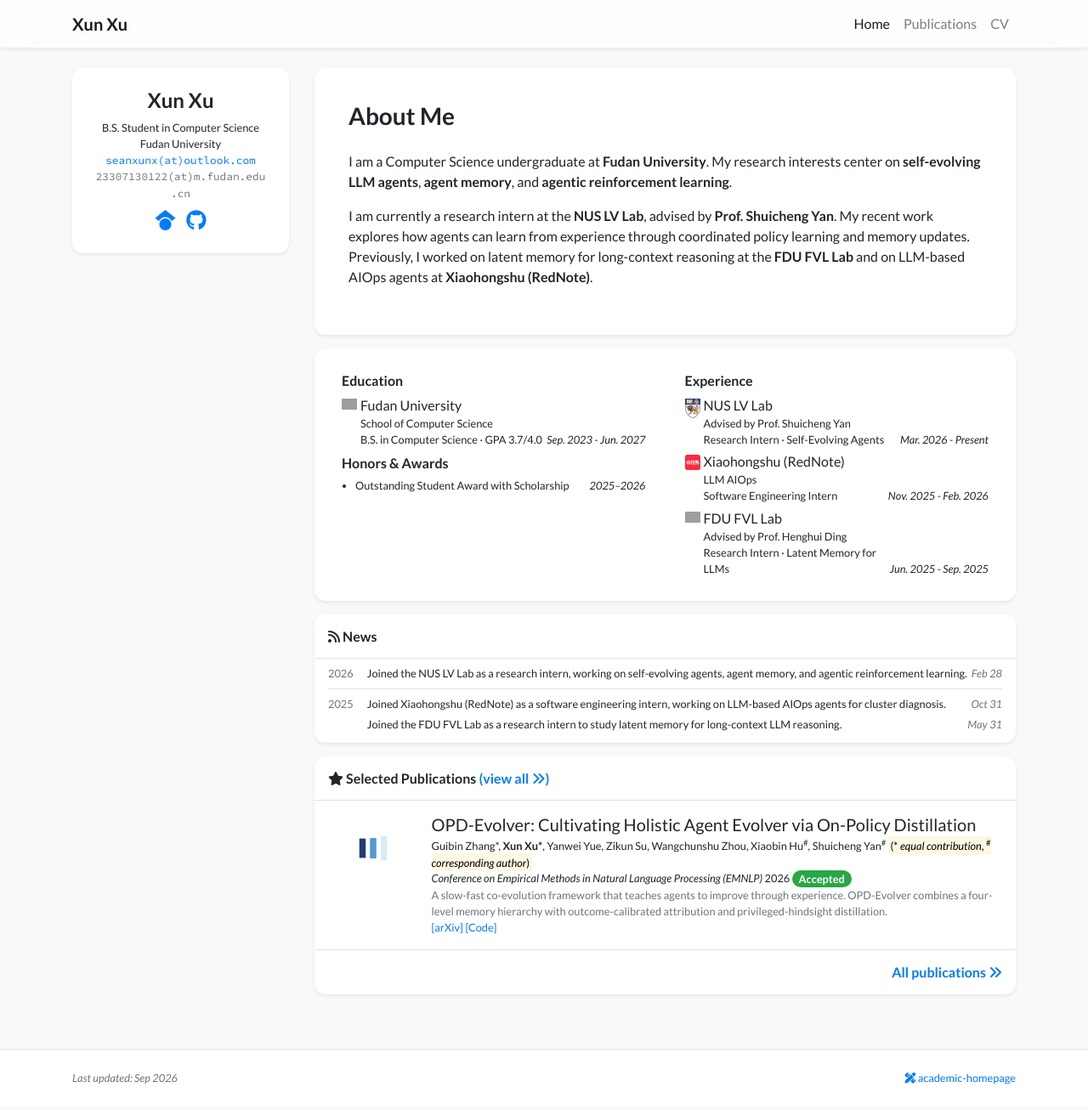
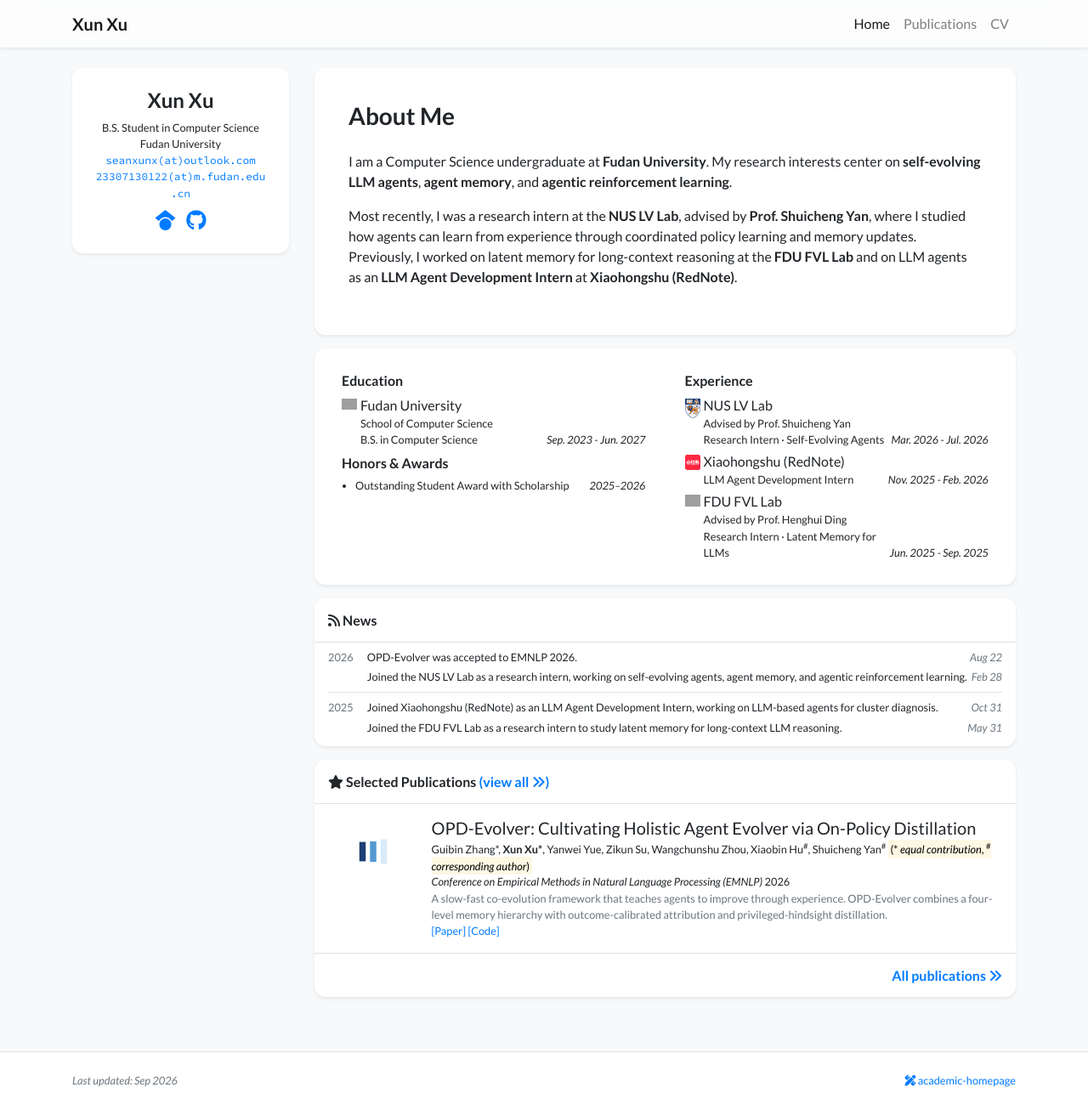
Before and after one commit to SeanXunX/seanxunx.github.io, a Jekyll site: the page built from index.html, in a window 1280 px wide and 1306 px high. Shown: the whole window at 85% size. Built offline with Jekyll 4.4.1, drawn with Linux system fonts in a browser that asks for light colours; nearby versions of some CDN libraries; a style sheet for code colours, icons or effects is not loaded; grey boxes are pictures that could not be loaded.

Commit message:
Update profile and publication details

```diff
--- a/_data/profile.yml
+++ b/_data/profile.yml
@@ -24,10 +24,10 @@
     <strong>self-evolving LLM agents</strong>, <strong>agent memory</strong>, and <strong>agentic reinforcement learning</strong>.
   </p>
   <p>
-    I am currently a research intern at the <strong>NUS LV Lab</strong>, advised by <strong>Prof. Shuicheng Yan</strong>.
-    My recent work explores how agents can learn from experience through coordinated policy learning and memory updates.
+    Most recently, I was a research intern at the <strong>NUS LV Lab</strong>, advised by <strong>Prof. Shuicheng Yan</strong>,
+    where I studied how agents can learn from experience through coordinated policy learning and memory updates.
     Previously, I worked on latent memory for long-context reasoning at the <strong>FDU FVL Lab</strong> and on
-    LLM-based AIOps agents at <strong>Xiaohongshu (RedNote)</strong>.
+    LLM agents as an <strong>LLM Agent Development Intern</strong> at <strong>Xiaohongshu (RedNote)</strong>.
   </p>
 
 # Add a portrait here when you have a preferred academic headshot.
@@ -37,7 +37,7 @@
 - name: Fudan University
   logo: /assets/images/badges/Fudan_University_Logo.svg
   dept: School of Computer Science
-  position: B.S. in Computer Science · GPA 3.7/4.0
+  position: B.S. in Computer Science
   date: Sep. 2023 - Jun. 2027
 
 experience:
@@ -45,11 +45,10 @@
   logo: /assets/images/badges/nus.png
   dept: Advised by Prof. Shuicheng Yan
   position: Research Intern · Self-Evolving Agents
-  date: Mar. 2026 - Present
+  date: Mar. 2026 - Jul. 2026
 - name: Xiaohongshu (RedNote)
   logo: /assets/images/badges/xiaohongshu-seeklogo.svg
-  dept: LLM AIOps
-  position: Software Engineering Intern
+  position: LLM Agent Development Intern
   date: Nov. 2025 - Feb. 2026
 - name: FDU FVL Lab
   logo: /assets/images/badges/Fudan_University_Logo.svg
--- a/_includes/widgets/profile_card_mini.html
+++ b/_includes/widgets/profile_card_mini.html
@@ -41,7 +41,7 @@
                         </a>
                         {% if site.data.profile.secondary_email %}
                         <br/>
-                        <a class="email-text text-muted" href="mailto:{{ site.data.profile.secondary_email | encode_email }}">
+                        <a class="email-text" href="mailto:{{ site.data.profile.secondary_email | encode_email }}">
                             {{ site.data.profile.secondary_email | replace: "@", "(at)" }}
                         </a>
                         {% endif %}
```
Also changed, not shown: _news/2025-rednote.md (+1 -1 lines), _news/2026-opd-emnlp.md (added, +4 -0 lines), _publications/2026/opd-evolver.md (+1 -2 lines).
